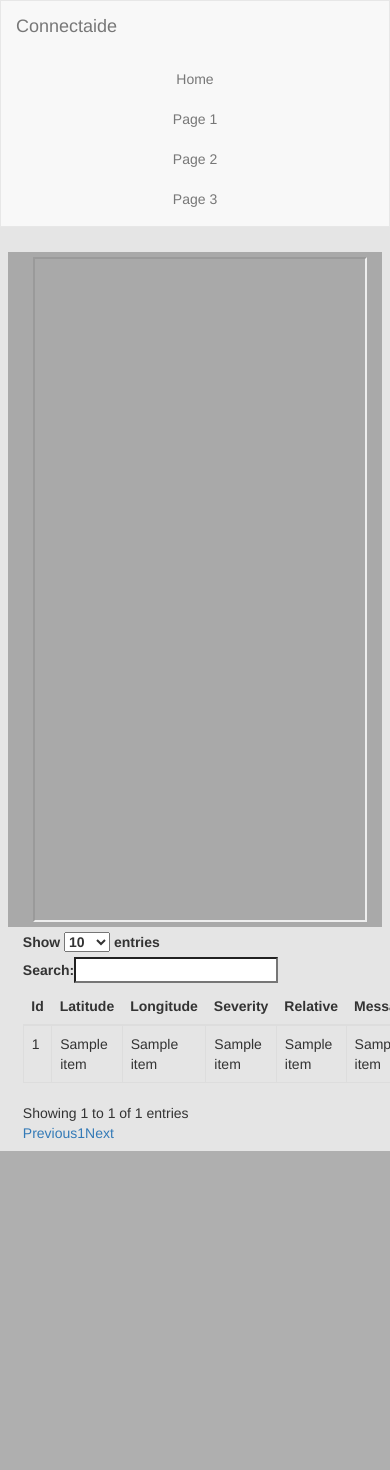
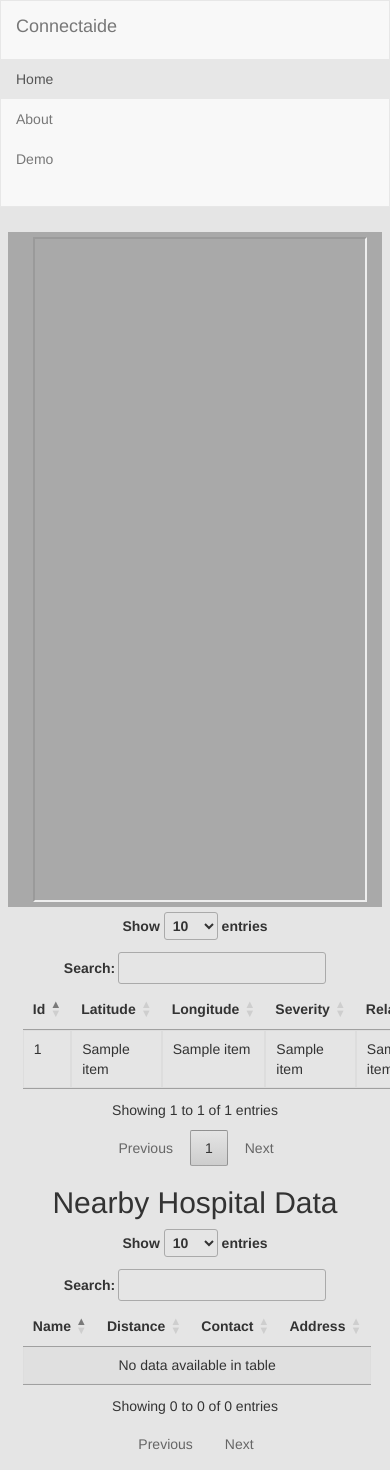
Before and after one commit to Shubhanshu07/Connect-AID, a Flask app: template templates/index.html in a window 390 px wide; the page is wider, and only the part inside the window is pictured. Before the commit the page ends 1151 px from the top of that part, so only its background shows below. Run offline with Flask 2, Linux system fonts and the light colour scheme; the template is opened without the code that fills it: most values are stand-ins (such as "Sample title", 1, 10 or a date in 2020); some libraries are stand-ins or nearby versions.

Commit message:
Working Intial setup

```diff
--- a/app.py
+++ b/app.py
@@ -28,7 +28,8 @@ def abc():
 def addentryindb():
 	createdb();
 	idx = request.form.get('id',default = "abcd@connectaide",type = str)
-	longitude = request.form.get('latitude',default= 0.0, type = float)
+	latitude = request.form.get('latitude',default= 0.0, type = float)
+	longitude = request.form.get('longitude',default= 0.0, type = float)
 	severity = request.form.get('severity', default = 0, type = int)
 	relative = request.form.get('relative', default = 1234567890,type = int)
 	msg = request.form.get('msg', default= False, type = bool)
--- a/templates/index.html
+++ b/templates/index.html
@@ -6,28 +6,74 @@
 	<meta http-Equiv="Cache-Control" Content="no-cache" />
 	<meta http-Equiv="Pragma" Content="no-cache" />
 	<meta http-Equiv="Expires" Content="0" />
-  <link rel="stylesheet" href="https://maxcdn.bootstrapcdn.com/bootstrap/3.4.1/css/bootstrap.min.css">
+	<link rel="stylesheet" href="https://maxcdn.bootstrapcdn.com/bootstrap/3.4.1/css/bootstrap.min.css"/>
+	<link rel="stylesheet" href="https://cdn.datatables.net/1.10.19/css/jquery.dataTables.min.css" />
 	<script src="https://ajax.googleapis.com/ajax/libs/jquery/3.5.1/jquery.min.js"></script>
 	<script src="https://maxcdn.bootstrapcdn.com/bootstrap/3.4.1/js/bootstrap.min.js"></script>
 	<script src="https://cdn.datatables.net/1.10.19/js/jquery.dataTables.min.js"></script>
 </script>
 <script type="text/javascript">
-		var proj={};
 	$(document).ready(function () {
- 						proj.lat="";
- 						proj.long="";
- 						proj.src="";
-            var table = $('#example').DataTable();
-            $("#example tr").click(function(){
+		var lat="";
+		var long="";
+		var src="";
+		$('#example tfoot th').each( function () {
+			var title = $(this).text();
+			$(this).html( '<input type="text" placeholder="Search '+title+'" />' );
+		});
+
+		var table = $('#example').DataTable({
+    //     	initComplete: function () {
+    //     // Apply the search
+    //     this.api().columns().every( function () {
+    //         var that = this;
+
+    //         $( 'input', this.footer() ).on( 'keyup change clear', function () {
+    //             if ( that.search() !== this.value ) {
+    //                 that
+    //                     .search( this.value )
+    //                     .draw();
+    //             }
+    //         } );
+    //     } );
+    // }
+  });
+		var table2 = $('#example2').DataTable();
+		$("#example tbody tr").click(function(){
 			$(this).addClass('selected').siblings().removeClass('selected');
-       proj.lat=$(this).find('td:eq(1)').html();
-       proj.long=$(this).find('td:eq(2)').html();
-       proj.src ="https://maps.google.com/maps?q="+proj.lat+","+proj.long+"&z=14&output=embed";
-     		 $("#display").attr('src',proj.src);
+			lat=$(this).find('td:eq(1)').html();
+			long=$(this).find('td:eq(2)').html();
+			$.getJSON('https://discover.search.hereapi.com/v1/discover?at='+lat+','+long+'&q=hospital&apikey=QsF8i6nncqki5R9f_Uiulz240_aKO018zCRfLfJ3yGM&limit=3', null, function(data, textStatus, jqXHR){
+				$("#example2 tbody").empty()
+				$.each(data.items, function(idx, obj) {
+					var number="";
+					if(obj.hasOwnProperty('contacts')){
+						number=obj.contacts[0].phone[0].value;
+					}
+					else{
+						number="No contact details found";
+					}
+					$("#example2 tbody").append(
+						"<tr><td>"+
+						obj.title+
+						"</td> <td> "
+						+obj.distance+
+						" meter </td><td>"
+						+ number+
+						"</td><td>"
+						+obj.address.label+
+						"</td><tr>"
+						);
+
 				});
 
 			});
- console.log(proj);
+
+			src ="https://maps.google.com/maps?q="+lat+","+long+"&z=14&output=embed";
+			$("#display").attr('src',src);
+		});
+
+	});
 
 
 </script>
@@ -37,27 +83,9 @@
 <style>
 td {border: 1px #DDD solid; padding: 5px; cursor: pointer;}
 
-.selected {
-    background-color: brown;
-    color: #FFF;
-}
 
 body {background: #E5E5E5; }
-              ul {
-  list-style-type: none;
-  overflow: hidden;
-  text-align: center;
-}
-img {
-	border-top-left-radius: 10px;
-border-top-right-radius: 10px;
-border-bottom-left-radius: 10px;
-border-bottom-right-radius: 10px;
-position: relative;
-vertical-align: center;
-width : 100%;
 
-}
 
 #map{
 	height: 80vh;
@@ -78,30 +106,30 @@ width : 100%;
 				<a class="navbar-brand center" href="#">Connectaide</a>
 			</div>
 			<ul class="nav navbar-nav navbar-right">
-      <li cs="active"las><a href="#">Home</a></li>
-      <li><a href="#">Page 1</a></li>
-      <li><a href="#">Page 2</a></li>
-      <li><a href="#">Page 3</a></li>
+				<li class="active"><a href="#">Home</a></li>
+				<li><a href="#">About</a></li>
+				<li><a href="#">Demo</a></li>
+				<li><a href="#"></a></li>
 			</ul>
 		</div>
 	</nav>
 	<div>
 		<div class="container-fluid" id="aa"style="margin:2%;">
 			<div class="row">
-			<div class="col-md-6" style="background-color: darkgray;">
+				<div class="col-md-4" style="background-color: darkgray;">
 					<div id = "map">
 						<iframe src="" width="100%" height="100%" id="display"></iframe></div>
 					</div>
-			<div class="col-md-6">
-				<table class="table" id="example">
+					<div class="col-md-8">
+						<table class="table" id="example" style="width:100;">
 							<thead class="thead-dark">
 								<tr>
-		      		<th scope="col">Id</th>
-		      		<th scope="col">Latitude</th>
-		      		<th scope="col">Longitude</th>
-		      		<th scope="col">Severity</th>
-		      		<th scope="col">Relative</th>
-		      		<th scope="col">Message</th>
+									<th >Id</th>
+									<th>Latitude</th>
+									<th>Longitude</th>
+									<th >Severity</th>
+									<th >Relative</th>
+									<th >Message</th>
 								</tr>
 							</thead>
 							<tbody>
@@ -116,7 +144,31 @@ width : 100%;
 								</tr>
 								{% endfor %}
 							</tbody>
+	    		<!-- <tfoot>
+	    			<tr>
+              <th>Id</th>
+              <th>Latitude</th>
+              <th>Longitude</th>
+              <th>Severity</th>
+              <th>Relative</th>
+              <th>Message</th>
+            </tr>
+          </tfoot>  -->
         </table>
+        <h2><center>Nearby Hospital Data</center></h2>
+        <table class="display" id="example2" style="width:100%;">
+        	<thead class="thead-dark">
+        		<tr>
+        			<th>Name</th>
+        			<th>Distance</th>
+        			<th>Contact</th>
+        			<th>Address</th>
+        		</tr>
+        	</thead>
+        	<tbody>
+        	</tbody>
+        </table>
+
       </div>
     </div>
   </div>
```
Lines whose indentation alone changed are shown as unchanged.
